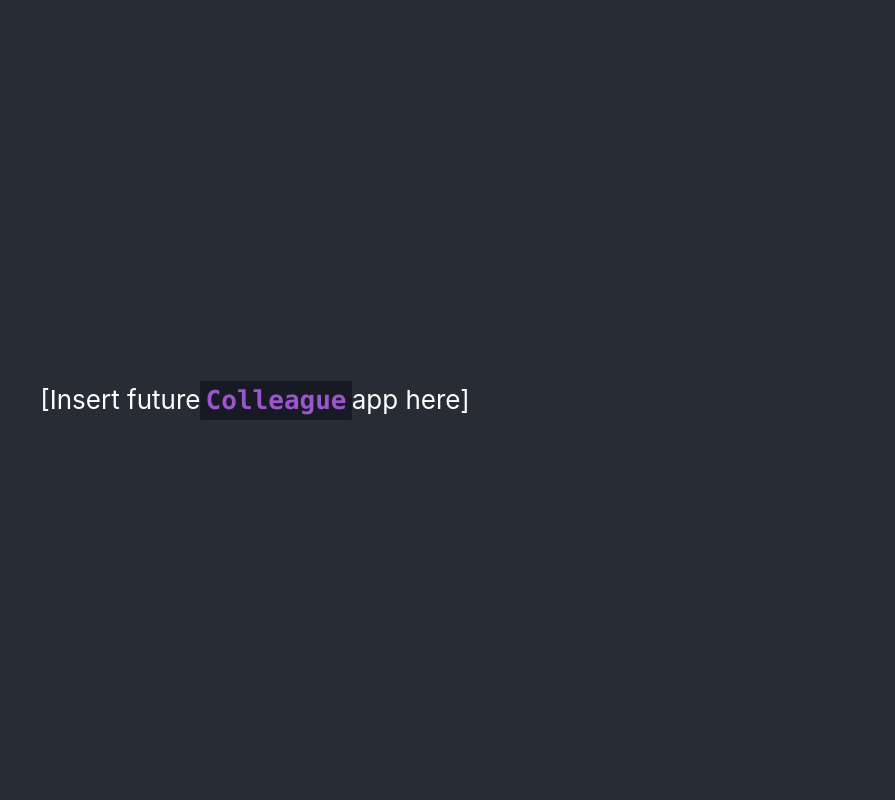
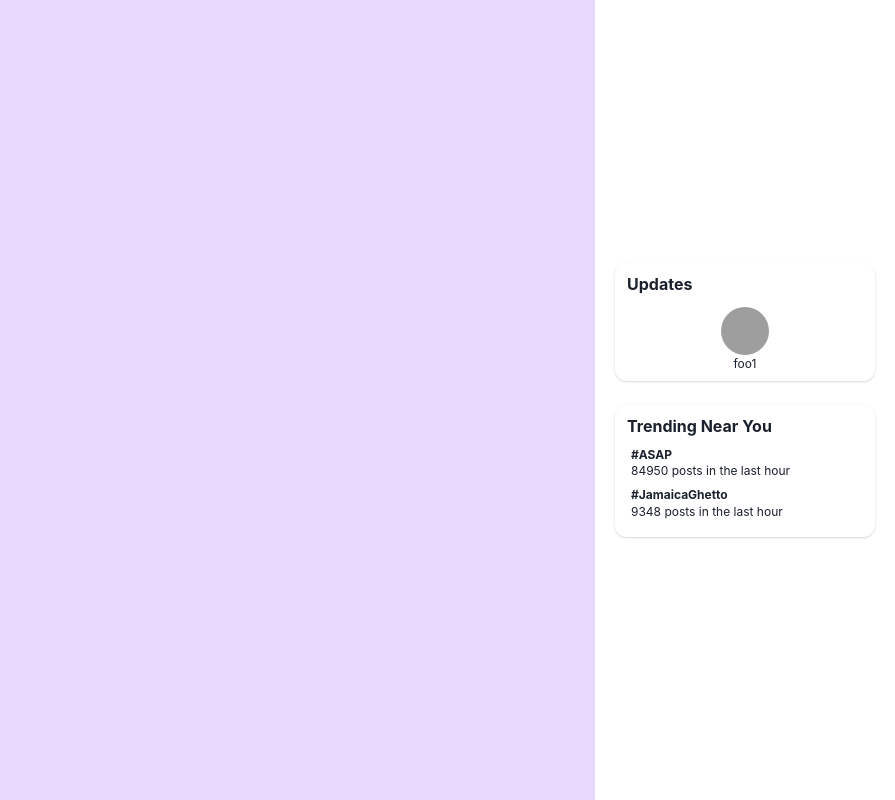
Before and after one commit to ColleagueApp/colleague, a React (Create React App) app in the folder client/: page / in a window 1280 px wide. Shown: the whole page, without its empty margins (385-1280 px from the left). Built offline with nearby package versions, Linux system fonts and the light colour scheme; grey boxes are pictures that could not be loaded.

Commit message:
Feat: Add sidebar component and ProfilePage layout - Add SideBar Component; - Add DefaultLayout and Layout folder; - Added ProfilePage grid;

```diff
--- a/client/src/App.tsx
+++ b/client/src/App.tsx
@@ -2,14 +2,18 @@
 /* eslint "@typescript-eslint/explicit-function-return-type": "off" */
 import React from "react";
 import "./App.css";
-import { ChakraProvider, Text, Code } from "@chakra-ui/react";
+import { ChakraProvider } from "@chakra-ui/react";
+import DefaultLayout from "./pages/layouts/DefaultLayout";
+import ProfilePage from "./pages/ProfilePage/ProfilePage";
 
 function App() {
   return (
     <ChakraProvider>
       <div className="App">
-        <header className="App-header">
-          <Text>
+        <DefaultLayout>
+          <ProfilePage />
+          {/* <Box alignItems="center" justifyContent="center" flex={1}>
+            <Text fontSize="3xl">
               [Insert future
               <Code
                 bg="gray.900"
@@ -22,7 +26,8 @@
               </Code>
               app here]
             </Text>
-        </header>
+          </Box> */}
+        </DefaultLayout>
       </div>
     </ChakraProvider>
   );
--- /dev/null
+++ b/client/src/components/SideBar/SideBar.tsx
@@ -0,0 +1,106 @@
+import {
+  Avatar,
+  Card,
+  CardBody,
+  CardHeader,
+  Flex,
+  Heading,
+  Link,
+  Text,
+} from "@chakra-ui/react";
+import React, {
+  type ReactNode,
+  type PropsWithChildren,
+  type ReactElement,
+} from "react";
+
+// Dialogue Box template
+interface DialogueBoxProps {
+  title: string;
+}
+function DialogueBox({
+  title,
+  children,
+}: PropsWithChildren<DialogueBoxProps>): ReactElement {
+  return (
+    <Card my={3} p={1} rounded="xl">
+      <CardHeader px={2} py={2}>
+        <Heading fontSize="md" textAlign="left">
+          {title}
+        </Heading>
+      </CardHeader>
+      <CardBody px={3} py={1}>
+        {children}
+      </CardBody>
+    </Card>
+  );
+}
+
+// TrendingBox
+interface HashFormat {
+  topic: string;
+  postCount: number;
+  link: string;
+}
+function TrendingBox({
+  trendingHash,
+}: {
+  trendingHash: HashFormat[];
+}): ReactElement {
+  const topicTags: ReactNode[] = trendingHash.map(
+    ({ topic, postCount, link }): ReactNode => (
+      <Link href={link} textAlign="left" pb={2}>
+        <Heading fontSize="xs">#{topic}</Heading>
+        <Text fontSize="xs">{postCount} posts in the last hour </Text>
+      </Link>
+    ),
+  );
+  return (
+    <DialogueBox title="Trending Near You">
+      <Flex direction="column">{topicTags}</Flex>
+    </DialogueBox>
+  );
+}
+
+// Updates Box
+interface UpdatesFormat {
+  userName: string;
+  name: string;
+  profilePic: string;
+  profileID: string;
+}
+function UpdatesBox({
+  updateList,
+}: {
+  updateList: UpdatesFormat[];
+}): ReactElement {
+  const friendStatus: ReactNode[] = updateList.map(
+    ({ userName, name, profilePic, profileID }): ReactNode => (
+      <Link href={`./${profileID}`}>
+        <Avatar name={name} src={profilePic} />
+        <Text fontSize="xs">{userName}</Text>
+      </Link>
+    ),
+  );
+
+  return (
+    <DialogueBox title="Updates">
+      <Flex direction="column" >{friendStatus}</Flex>
+    </DialogueBox>
+  );
+}
+interface SideBarProps {
+  trendingHash: HashFormat[];
+  updateList: UpdatesFormat[];
+}
+export default function SideBar({
+  trendingHash,
+  updateList,
+}: SideBarProps): ReactElement {
+  return (
+    <Flex direction="column" p={5}>
+      <UpdatesBox updateList={updateList} />
+      <TrendingBox trendingHash={trendingHash} />
+    </Flex>
+  );
+}
--- /dev/null
+++ b/client/src/pages/ProfilePage/ProfilePage.tsx
@@ -0,0 +1,40 @@
+import { Flex, Grid, GridItem } from "@chakra-ui/react";
+import React, { type ReactElement } from "react";
+import SideBar from "../../components/SideBar/SideBar";
+
+const testTrending: Array<{ topic: string; postCount: number; link: string }> =
+  [
+    { topic: "ASAP", postCount: 84950, link: "./" },
+    { topic: "JamaicaGhetto", postCount: 9348, link: "./" },
+  ];
+const testUpdates: Array<{
+  userName: string;
+  name: string;
+  profilePic: string;
+  profileID: string;
+}> = [
+  {
+    userName: "foo1",
+    name: "Foo Ferrigno",
+    profilePic: "https://bit.ly/dan-abramov",
+    profileID: "233323",
+  },
+];
+
+export default function ProfilePage(): ReactElement {
+  return (
+    <Flex flex={1} direction="column" justifyContent="center" maxW="177vh">
+      <Grid templateColumns="repeat(5, 1fr)" minH="100vh" flex={1}>
+        <GridItem colSpan={4} bg="purple.100" />
+        <GridItem
+          colSpan={1}
+          minW="300px"
+          textAlign="center"
+          alignContent="center"
+        >
+          <SideBar trendingHash={testTrending} updateList={testUpdates} />
+        </GridItem>
+      </Grid>
+    </Flex>
+  );
+}
--- /dev/null
+++ b/client/src/pages/layouts/DefaultLayout.tsx
@@ -0,0 +1,15 @@
+import { Flex } from "@chakra-ui/react";
+import React, {
+  type ReactNode,
+  type PropsWithChildren,
+  type ReactElement,
+} from "react";
+
+interface DefaulttLayoutProps {
+  children: PropsWithChildren<ReactNode>;
+}
+export default function DefaultLayout({
+  children,
+}: DefaulttLayoutProps): ReactElement {
+  return <Flex justifyContent="center">{children}</Flex>;
+}
```
Lines whose indentation alone changed are shown as unchanged.
